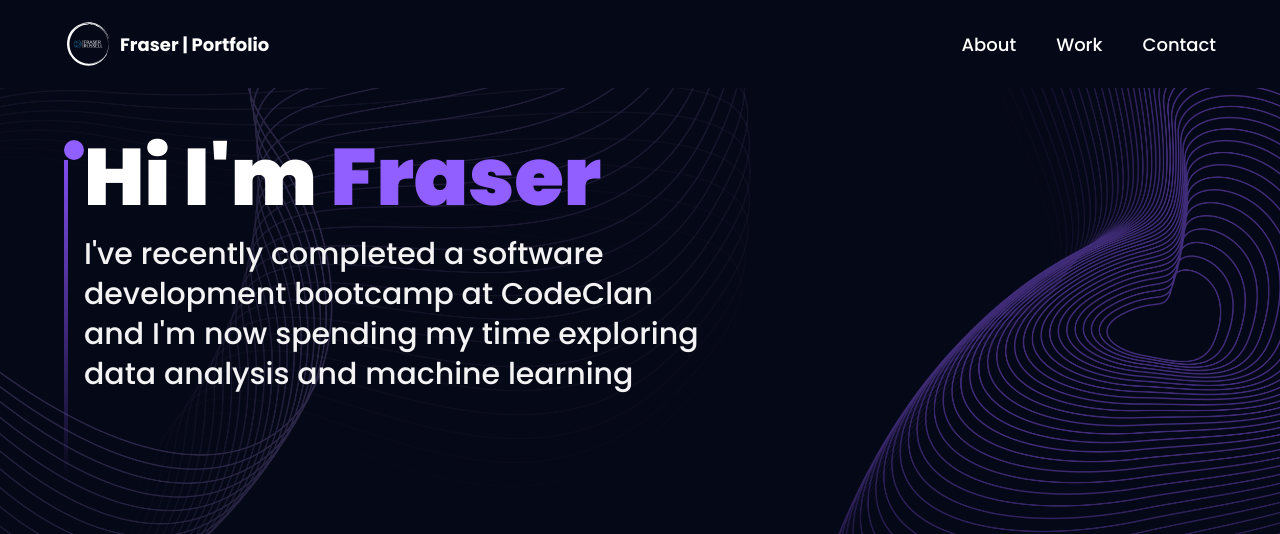
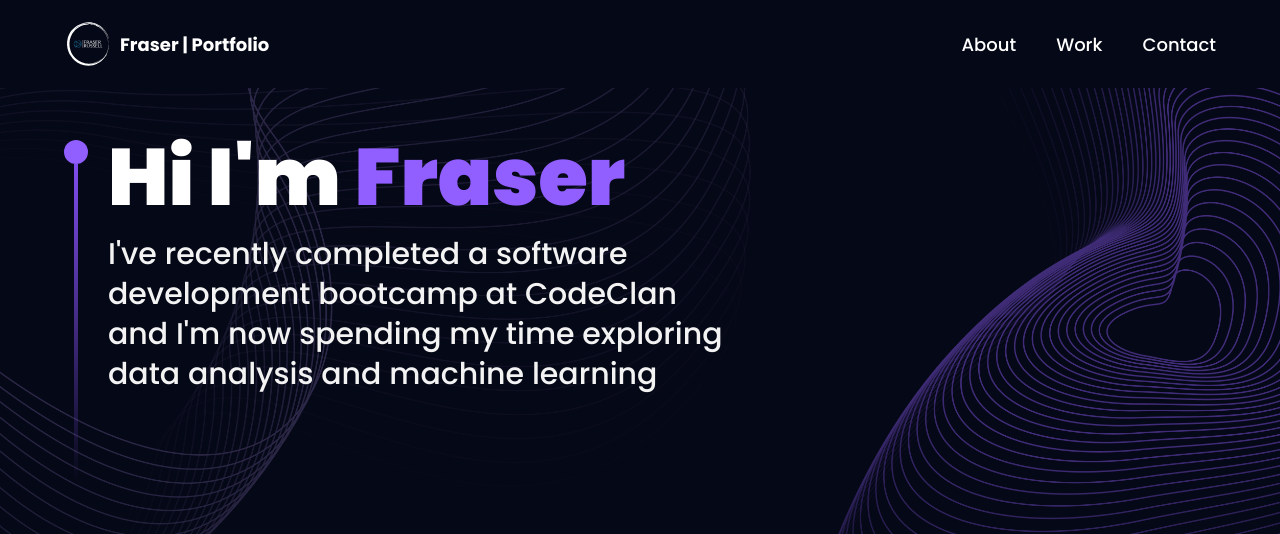
Before and after one commit to fraserr1991/portfolio_2023, a React (Vite) app: page / in a window 1280 px wide. Shown: the top 534 px of the page. Built offline with nearby package versions, Linux system fonts and the light colour scheme.

Commit message:
small visual adjustment on hero page

```diff
--- a/src/components/Hero.jsx
+++ b/src/components/Hero.jsx
@@ -7,9 +7,9 @@ import { ComputersCanvas} from './canvas'
 const Hero = () => {
   return (
     <section className='relative w-full h-screen mx-auto'>
-      <div className={`${styles.paddingX} absolute inset-0 top-[120px] max-w-7xl mx-auto flex flex-row items-start gap-5}`}>
-        <div className="flex flex-col justify-center mt-5">
-          <div className="w-5 h-5 rounded-full bg-[#915eff]"/>
+      <div className={`${styles.paddingX} absolute inset-0 top-[120px] max-w-7xl mx-auto flex flex-row items-start gap-5`}>
+        <div className="flex flex-col justify-center items-center mt-5">
+          <div className="w-6 h-6 rounded-full bg-[#915eff]"/>
           <div className="w-1 sm:h-80 h-40 violet-gradient" />
           </div>
 
```
